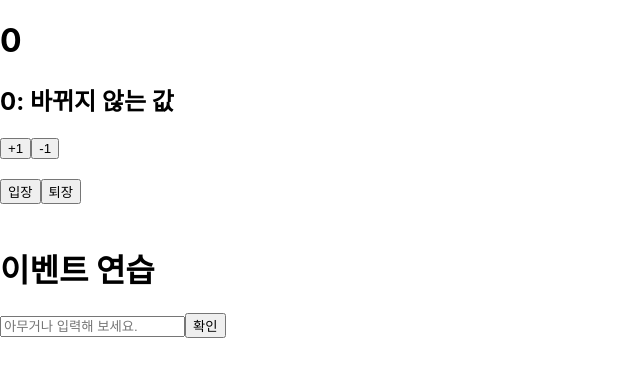
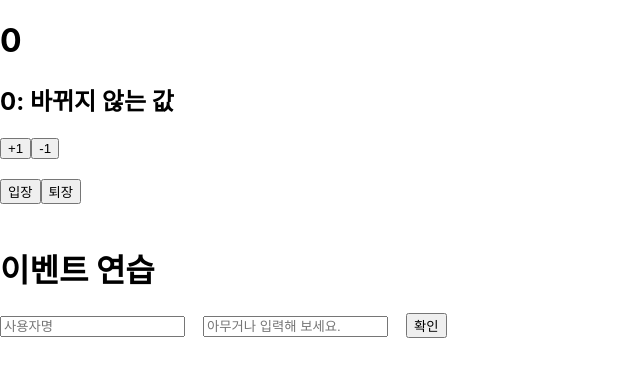
Before and after one commit to dohy-9443/ReactExample, a React (Create React App) app in the folder hello-react/: page / in a window 1280 px wide. Shown: the top 376 px of the page, without its empty margins (0-640 px from the left). Built offline with nearby package versions, Linux system fonts and the light colour scheme.

Commit message:
input 여러 개 다루기

```diff
--- a/hello-react/src/EventPractice.js
+++ b/hello-react/src/EventPractice.js
@@ -2,18 +2,20 @@ import React, { Component } from 'react';
 
 class EventPractice extends Component {
   state = {
+    username: '',
     message: '',
   };
 
   handleChange = (e) => {
     this.setState({
-      message: e.target.value,
+      [e.target.name]: e.target.value,
     });
   };
 
   handleClick = () => {
-    alert(this.state.message);
+    alert(this.state.username + ': ' + this.state.message);
     this.setState({
+      username: '',
       message: '',
     });
   };
@@ -24,11 +26,20 @@ class EventPractice extends Component {
         <h1>이벤트 연습</h1>
         <input
           type="text"
+          name="username"
+          placeholder="사용자명"
+          value={this.state.username}
+          onChange={this.handleChange}
+        />
+        &nbsp;&nbsp;&nbsp;&nbsp;
+        <input
+          type="text"
           name="message"
           placeholder="아무거나 입력해 보세요."
           value={this.state.message}
           onChange={this.handleChange}
         />
+        &nbsp;&nbsp;&nbsp;&nbsp;
         <button onClick={this.handleClick}>확인</button>
       </div>
     );
```
